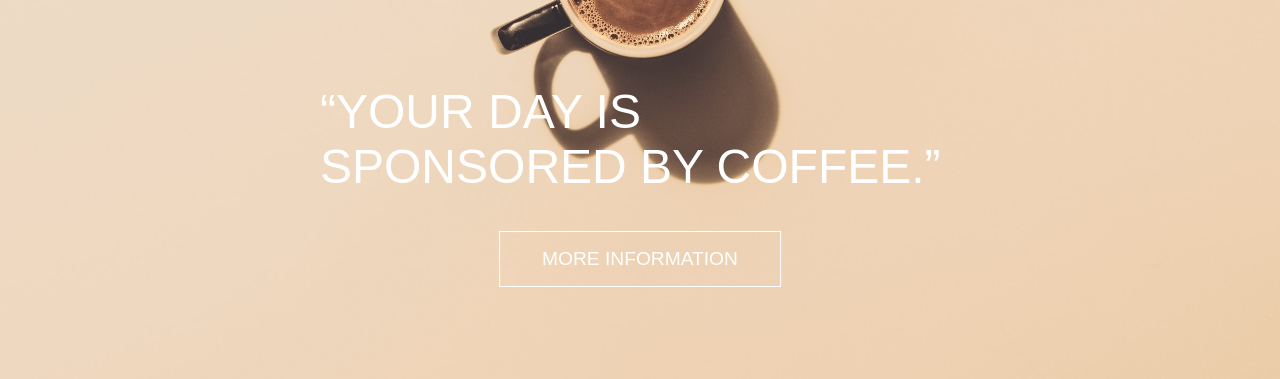
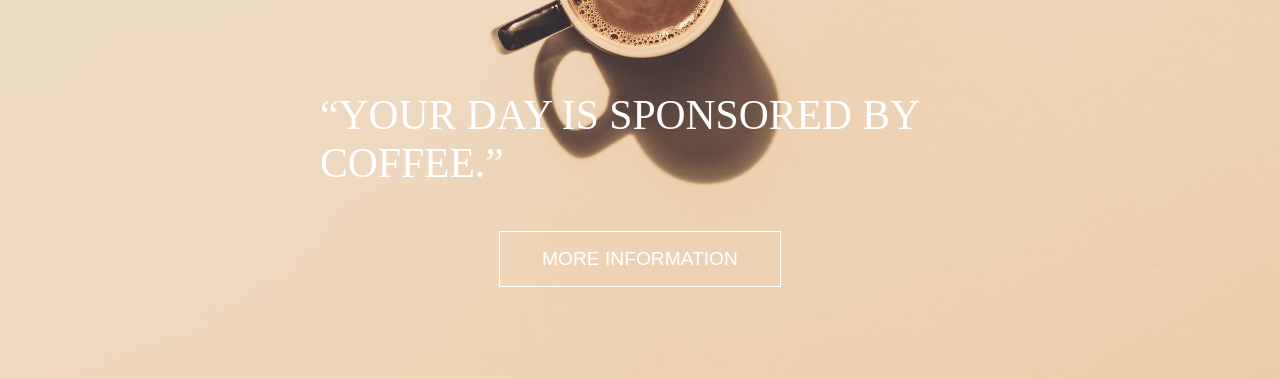
Before and after one commit to Hannnnnna/CSS, a plain HTML site: page coffeeweb.html in a window 1280 px wide. Shown: the part 421-800 px from the top of the page. Drawn offline with Linux system fonts and the light colour scheme.

Commit message:
Add files via upload

```diff
--- a/style.css
+++ b/style.css
@@ -2,7 +2,7 @@ html {
   margin: 0;
   padding: 0;
   width: 100%;
-  font-size: 100
+  font-size: 100%;
 }
 body {
   margin: 0;
@@ -49,8 +49,8 @@ a {
 
 .header h1 {
     color: #fff;
-    font-family: fantasy;
-    font-size:3rem;
+    font-family: Proxima nova;
+    font-size:2.6rem;
     font-weight: lighter;
     text-transform: uppercase;
 }
```
